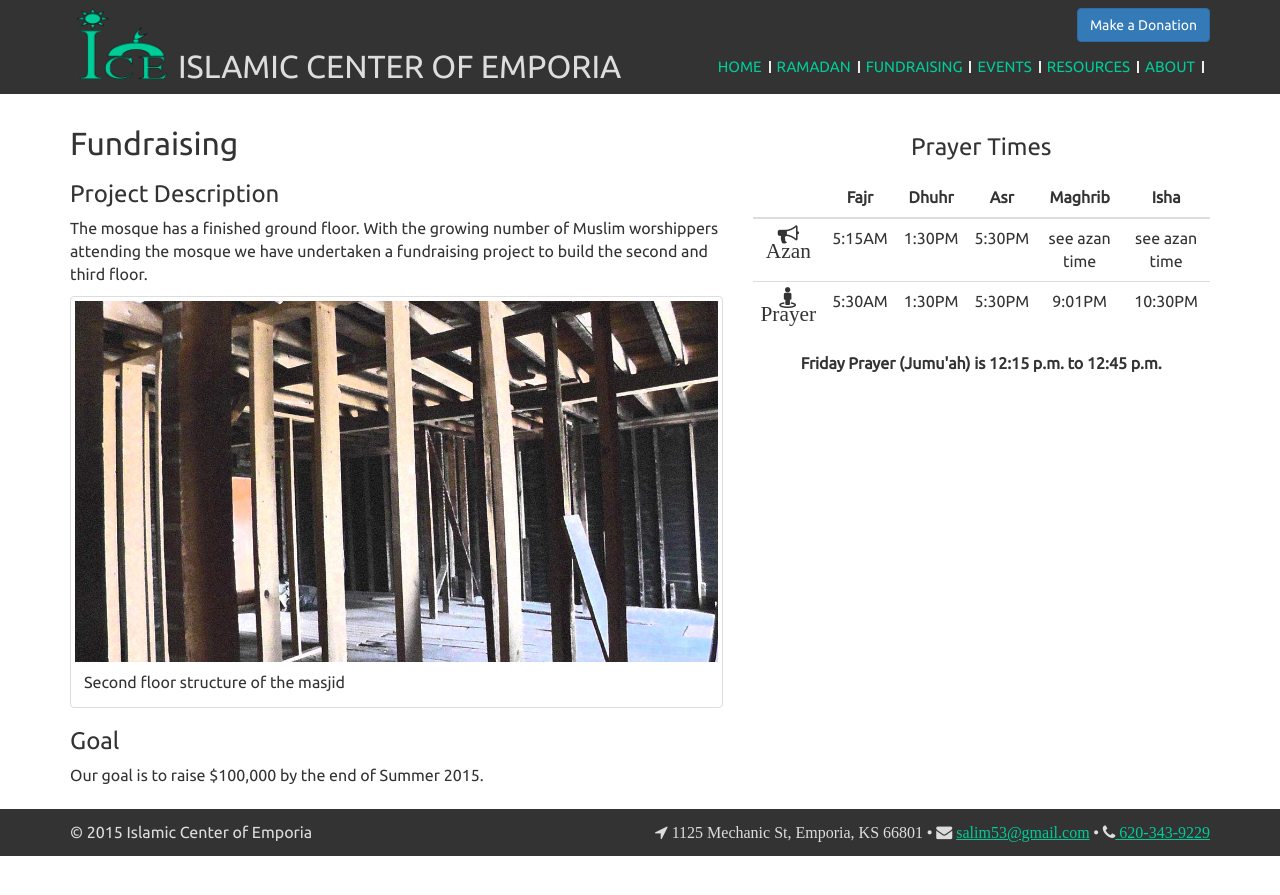
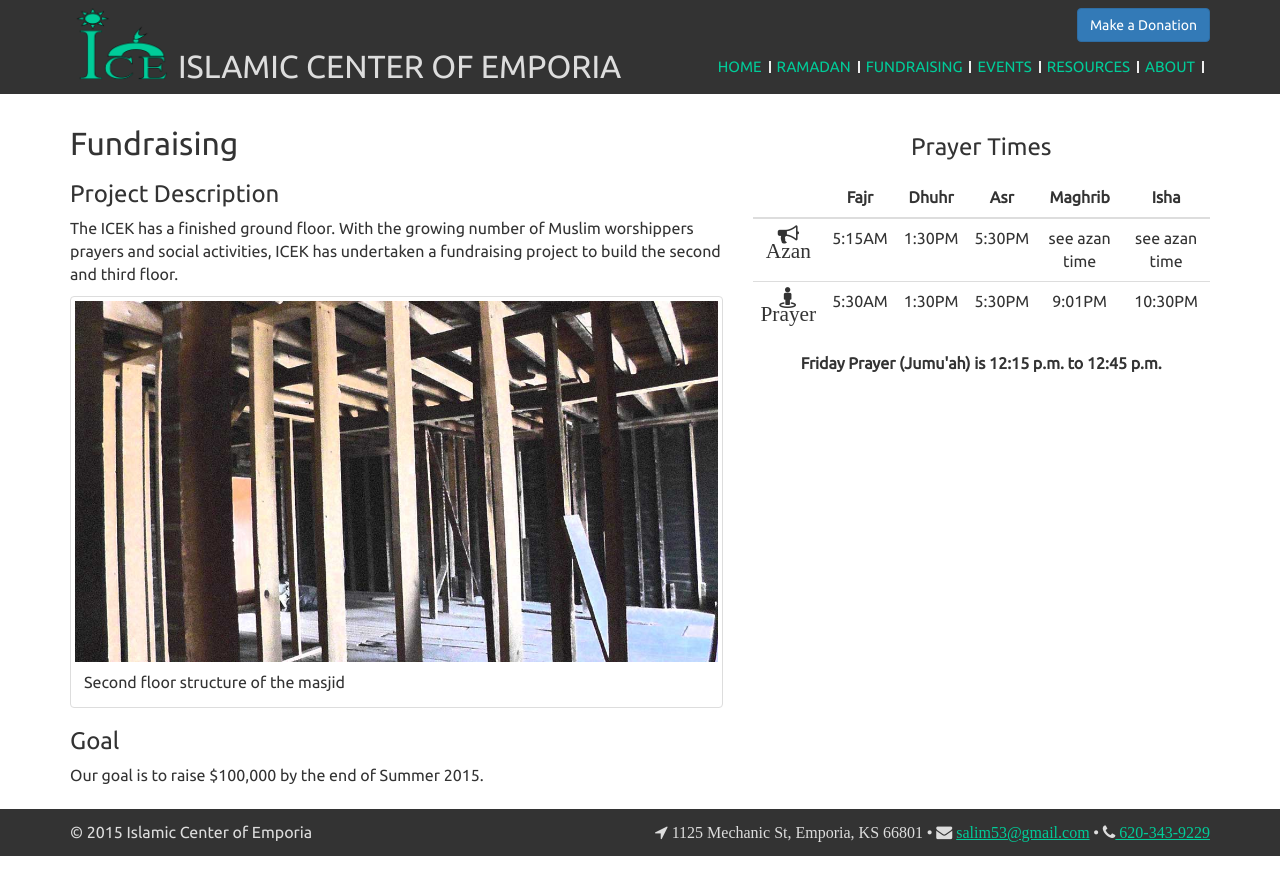
Before and after one commit to fourfridays/fourfridays.github.io, a Jekyll site: the page built from 3-fundraising.md, in a window 1280 px wide. Shown: the top 895 px of the page. Built offline with Jekyll 4.4.1, drawn with Linux system fonts in a browser that asks for light colours; nearby versions of some CDN libraries; some web fonts are replaced.

Commit message:
Update 3-fundraising.md

```diff
--- a/3-fundraising.md
+++ b/3-fundraising.md
@@ -5,7 +5,7 @@ permalink: /fundraising/
 ---
 
 ###Project Description
-The mosque has a finished ground floor. With the growing number of Muslim worshippers attending the mosque we have undertaken a fundraising project to build the second and third floor.
+The ICEK has a finished ground floor. With the growing number of Muslim worshippers prayers and social activities, ICEK has undertaken a fundraising project to build the second and third floor.
 
 <div class="thumbnail">
   <img src="/images/fundraising/secondFloor-1.jpg" alt="Second floor structure of the masjid" />
```
